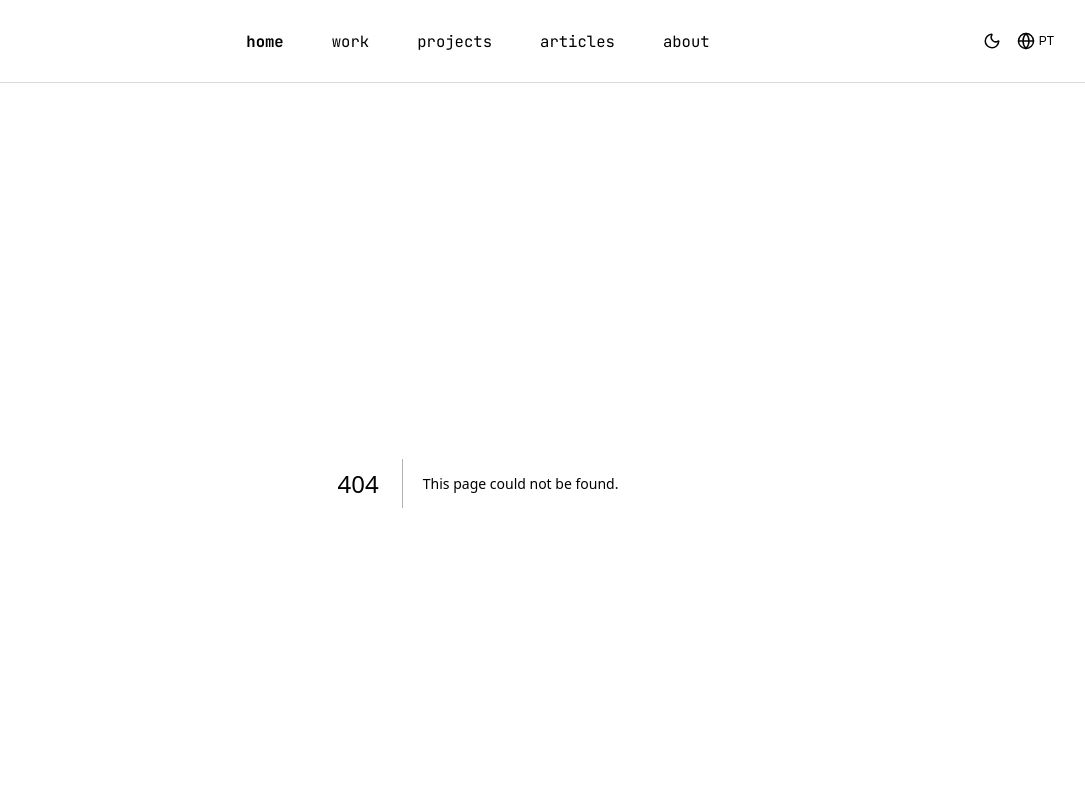
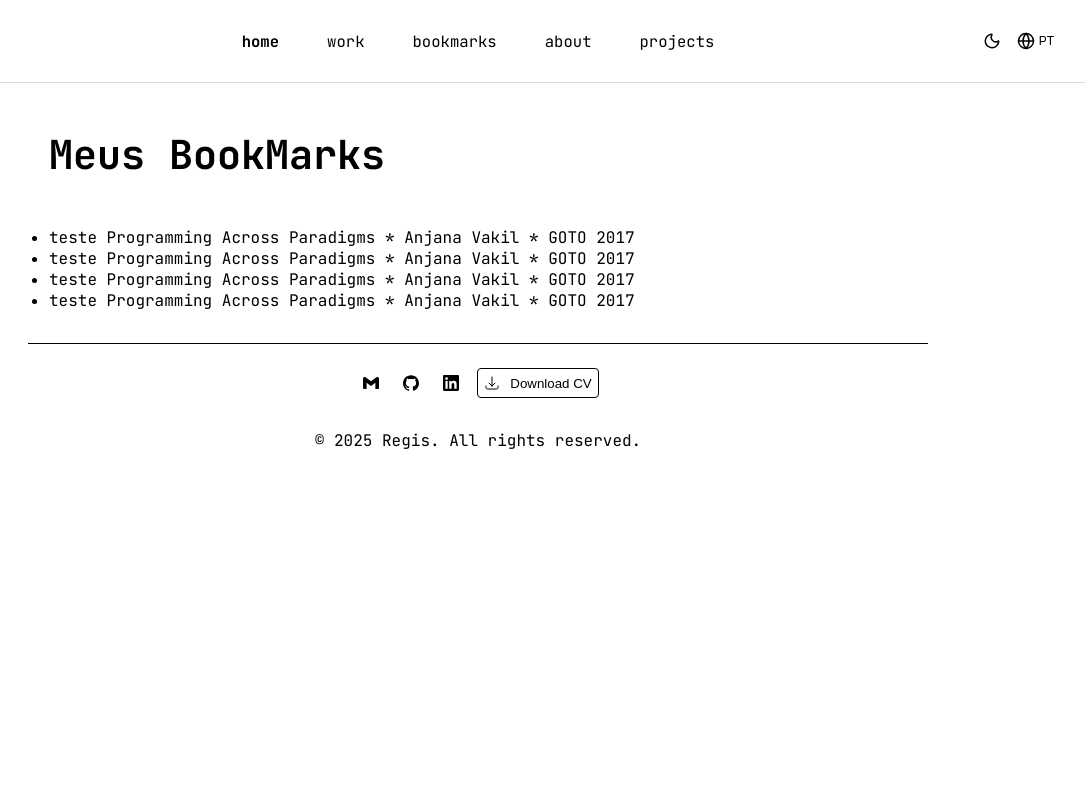
Before and after one commit to Regis2077/personal-site, a Next.js app: page /bookmarks in a window 1280 px wide. Before the commit this address had no page. Shown: the top 800 px of the page, without its empty margins (162-1247 px from the left). Built offline with nearby package versions, Linux system fonts and the light colour scheme.

Commit message:
feat(bookmarks): add React and others

```diff
--- /dev/null
+++ b/src/app/bookmarks/page.tsx
@@ -0,0 +1,43 @@
+import PageHeader from "@/components/PageHeader"
+import Link from "next/link"
+
+const bookmarksItem = [
+  {
+    title: "teste Programming Across Paradigms * Anjana Vakil * GOTO 2017",
+    link: "https://t.co/zwjUoxhuhG"
+  },
+  {
+    title: "teste Programming Across Paradigms * Anjana Vakil * GOTO 2017",
+    link: "https://t.co/zwjUoxhuhG"
+  },
+  {
+    title: "teste Programming Across Paradigms * Anjana Vakil * GOTO 2017",
+    link: "https://t.co/zwjUoxhuhG"
+  },
+  {
+    title: "teste Programming Across Paradigms * Anjana Vakil * GOTO 2017",
+    link: "https://t.co/zwjUoxhuhG"
+  },
+
+]
+
+
+const BookMarks = () => {
+  return (
+    <div data-container>
+      <PageHeader title="Meus BookMarks" />
+
+      <ul>
+        {
+          bookmarksItem.map(({ title, link }) => (
+            <li>
+              <Link target="_blank" href={link}>{title}</Link>
+            </li>
+          ))
+        }
+      </ul>
+    </div>
+  )
+}
+
+export default BookMarks
--- a/src/components/common/Header/Header.tsx
+++ b/src/components/common/Header/Header.tsx
@@ -40,9 +40,9 @@ const Header = () => {
       <nav className={styles.header__nav}>
         <button onClick={() => router.push('/')}>{t('home')}</button>
         <button onClick={() => router.push('/work')}>{t('work')}</button>
+        <button onClick={() => router.push('/bookmarks')}>{t('bookmarks')}</button>
+        <button onClick={() => router.push('/about')}>{t('about')}</button>
         <button onClick={() => router.push('/projects')}>{t('projects')}</button>
-        <button onClick={() => router.push('/articles')}>{t('articles')}</button>
-        <button onClick={() => router.push('/about')}>{t('about')}</button>
 
       </nav>
       <div className={styles.header__controlsDesktop}>
--- a/src/i18n/index.ts
+++ b/src/i18n/index.ts
@@ -2,7 +2,6 @@ import * as pt from './pt';
 import * as en from './en';
 import { Translations, Language } from './types';
 
-// Main translations object with type-safety
 export const translations: Record<Language, Translations> = {
   pt: {
     home: pt.home,
@@ -20,8 +19,6 @@ export const translations: Record<Language, Translations> = {
   },
 };
 
-// Helper function to get nested translation value by path
-// Example: getNestedTranslation(translations.pt, 'home.hero.typewriter')
 export function getNestedTranslation(
   obj: Translations | Record<string, unknown>,
   path: string
@@ -33,16 +30,13 @@ export function getNestedTranslation(
     if (result && typeof result === 'object' && result !== null && key in result) {
       result = (result as Record<string, unknown>)[key];
     } else {
-      // Return the path itself if not found (fallback)
       return path;
     }
   }
 
-  // If result is not a string, return the path as fallback
   return typeof result === 'string' ? result : path;
 }
 
-// Export all types for external use
 export type {
   Translations,
   Language,
```
Also changed, not shown: src/app/bookmarks/bookmarks.json (added, +12 -0 lines).
